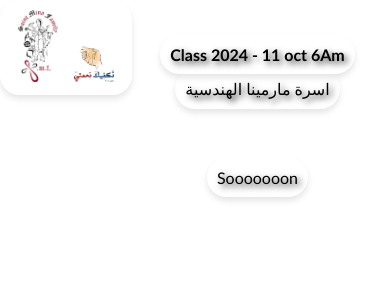
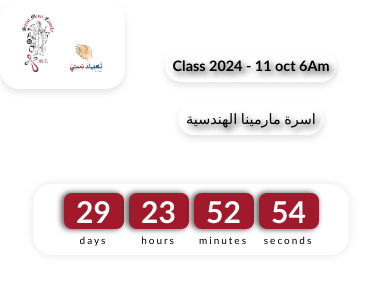
Before and after one commit to MarioMinaGaballa/smfgwp24, a React (Create React App) app: page / in a window 390 px wide. Shown: the top 300 px of the page. Built offline with nearby package versions, Linux system fonts and the light colour scheme.

Commit message:
CountDown

```diff
--- a/package.json
+++ b/package.json
@@ -3,6 +3,7 @@
   "version": "0.1.0",
   "private": true,
   "dependencies": {
+    "@pqina/flip": "^1.8.3",
     "@testing-library/jest-dom": "^5.17.0",
     "@testing-library/react": "^13.4.0",
     "@testing-library/user-event": "^13.5.0",
--- a/src/App.css
+++ b/src/App.css
@@ -4,22 +4,22 @@
 
 .logo-container {
   background-color: rgba(255, 255, 255, 0.8);
-  padding: 15px;
+  padding: 0.9rem;
   display: inline-block;
   border-radius: 20px;
   box-shadow: 0 4px 6px rgba(0, 0, 0, 0.1);
 }
 
 .logo1 {
-  width: 70px;
+  width: 4.4rem;
   height: auto;
   margin: 0 8px;
   transition: transform 0.3s ease;
 }
 .logo2 {
-  width: 100px;
+  width: 6.25rem;
   height: auto;
-  margin: 0 8px;
+  margin: 0 0.5rem;
   transition: transform 0.3s ease;
 }
 
@@ -40,23 +40,23 @@
 }
 
 .centered-text {
-  margin-top: -140px; /* قيمة سالبة لرفع النص أكثر، يمكنك تعديلها حسب الحاجة */
+  margin-top: -8.75rem; /* قيمة سالبة لرفع النص أكثر، يمكنك تعديلها حسب الحاجة */
   text-shadow: 3px 3px 6px rgba(0, 0, 0, 0.8);
   box-shadow: 0 4px 6px rgba(0, 0, 0, 0.1);
-  border-radius: 20px;
-  padding: 20px;
+  border-radius: 1.25rem;
+  padding: 1.25rem;
   font-size: 1.5em;
 }
 /* الأنماط الحالية تبقى كما هي */
 
-/* إضافة media query للشاشات الصغيرة */
-@media screen and (max-width: 768px) {
+
+@media (min-width: 1025px) {
   .logo-container {
-    padding: 10px;
+    padding: 0.625rem;
   }
 
   .logo1, .logo2 {
-    width: 50px;
+    width: 3.125rem;
   }
 
   .text-container {
@@ -70,36 +70,54 @@
   }
 }
 
-/* للشاشات الأصغر مثل الهواتف */
-@media screen and (max-width: 480px) {
+
+@media (min-width: 481px) and (max-width: 1024px) {
   .logo1, .logo2 {
     width: 40px;
+
   }
 
   .text-container {
     gap: 45px;
-    margin-left:125px;
-  }
-
-  .centered-text {
-    margin-top: -60px;
-    font-size: 1em;
-    padding: 10px;
-  }
-}
-@media screen and (max-width: 320px) {
-  .logo1, .logo2 {
-    width: 40px;
-  }
-
-  .text-container {
-    gap: 50px;
-    margin-left:135px;
+    margin-left:7rem;
   }
 
   .centered-text {
     margin-top: -70px;
     font-size: 1em;
-    padding: 10px;
+    padding: 1.6rem;
+
   }
 }
+.centeredCountDown{
+  margin-top: -70px;
+  font-size: 1em;
+  padding: 1.6rem;
+  margin-right: 7rem;
+}
+
+@media (max-width: 480px) {
+  .logo1, .logo2 {
+    width: 2rem;
+
+  }
+
+  .text-container {
+    gap: 50px;
+    margin-left:1.5rem;
+  }
+
+  .centered-text {
+    margin-top: -40px;
+    font-size: 0.9rem;
+    padding: 8px;
+    margin-left: 5.5rem;
+  }
+  .centeredCountDown{
+    margin-top: -70px;
+    font-size: 1em;
+    padding: 1.6rem;
+    margin-right: 2rem;
+  }
+
+}
--- a/src/App.js
+++ b/src/App.js
@@ -16,9 +16,9 @@ function App() {
       <div className='centered-text'>اسرة مارمينا الهندسية</div>
 
       <br />
-      <div className='centered-text'>Sooooooon</div>
+      <div className='centeredCountDown' style={{backgroundColor:"rgba(255, 255, 255, 0.8)",boxShadow:"0px 0px 10px rgba(0, 0, 0, 0.1)",borderRadius:20}}><CountDown/></div>
       </div>
-      <CountDown/>
+
     </div>
   );
 }
--- a/src/components/CountDown/CountDown.css
+++ b/src/components/CountDown/CountDown.css
@@ -1,28 +1,99 @@
+.countdown .content {
+  width: 100%;
+  display: flex;
+  flex-direction: row;
+  justify-content: center;
+  margin: auto;
+  gap: 12px;
+}
 
-.count-down {
-  width: 550px;
-  height: 378px;
-  margin: auto;
-  padding: 20px;
+.countdown .box {
+  width: calc(100% / 4);
+  display: flex;
+  flex-direction: column;
+  align-items: center;
+  justify-content: center;
+  height: 150px;
+  max-width: 150px;
 }
-.count-down .flipdown {
-  margin: auto;
-  width: 600px;
-  margin-top: 30px;
+
+.countdown .value {
+  font-size: 30px;
+  font-weight: 600;
+  background-color: #a11a2c;
+  color: white;
+  display: flex;
+  justify-content: center;
+  align-items: center;
+  border-radius: 8px;
+  width: 80px;
+  height: 80px;
+  position: relative;
+  box-shadow: -2px 0px 5px 1px #232423ad;
 }
-.count-down h1 {
-  text-align: center;
-  font-weight: 400;
-  font-size: 3em;
-  margin-top: 0;
-  margin-bottom: 10px;
+
+.countdown .label {
+  font-size: 20px;
+  font-weight: 100;
+  letter-spacing: 4px;
+  margin-top: 10px;
 }
-@media (max-width: 550px) {
-  .count-down {
-      width: 100%;
-      height: 362px;
+
+@media (min-width: 1025px) {
+  .countdown .content {
+      gap: 30px;
   }
-  .count-down h1 {
-      font-size: 2.5em;
+  .countdown .value {
+      font-size: 50px;
+      width: 120px;
+      height: 120px;
+  }
+  .countdown .box {
+      height: 200px;
+      max-width: 200px;
   }
 }
+
+@media screen and (max-width: 480px) {
+  .countdown .content {
+margin-right: 50px;
+    gap: 65px;
+}
+  .countdown .value {
+      font-size: 50px;
+      height: 100px;
+      width: 100px;
+  }
+  .countdown .box {
+
+      max-width: 40px;
+      height: 40px;
+  }
+  .countdown .label {
+    color: black;
+    font-size: 20px;
+    font-weight: 200;
+    letter-spacing: 4px;
+    margin-top: 5px;
+  }
+}
+@media screen and (max-width: 480px) {
+  .countdown .content {
+    gap: 45px;
+}
+  .countdown .value {
+      font-size: 30px;
+      height: 60px;
+      width: 60px;
+  }
+  .countdown .box {
+      max-width: 20px;
+      height: 20px;
+  }
+  .countdown .label {
+    font-size: 10px;
+    font-weight: 100;
+    letter-spacing: 2px;
+    margin-top: 5px;
+  }
+}
--- a/src/components/CountDown/CountDown.js
+++ b/src/components/CountDown/CountDown.js
@@ -1,9 +1,49 @@
-import React from 'react'
+import React, { useState, useEffect } from "react";
+import "./CountDown.css";
 
-function CountDown() {
-  return (
-    <div></div>
-  )
-}
+const COUNTDOWN_TARGET = new Date("2024-10-10T23:59:59");
 
-export default CountDown
+const getTimeLeft = () => {
+	const totalTimeLeft = COUNTDOWN_TARGET - new Date();
+	const days = Math.floor(totalTimeLeft / (1000 * 60 * 60 * 24));
+	const hours = Math.floor((totalTimeLeft / (1000 * 60 * 60)) % 24);
+	const minutes = Math.floor((totalTimeLeft / (1000 * 60)) % 60);
+	const seconds = Math.floor((totalTimeLeft / 1000) % 60);
+	return { days, hours, minutes, seconds };
+};
+
+const Countdown = () => {
+	const [timeLeft, setTimeLeft] = useState(() => getTimeLeft());
+
+	useEffect(() => {
+		const timer = setInterval(() => {
+			setTimeLeft(getTimeLeft());
+		}, 1000);
+
+		return () => {
+			clearInterval(timer);
+		};
+	}, []);
+
+	return (
+		<div className='countdown'>
+
+			<div className='content'>
+				{Object.entries(timeLeft).map((el) => {
+					const label = el[0];
+					const value = el[1];
+					return (
+						<div className='box' key={label}>
+							<div className='value'>
+								<span>{value}</span>
+							</div>
+							<span className='label'> {label} </span>
+						</div>
+					);
+				})}
+			</div>
+		</div>
+	);
+};
+
+export default Countdown;
```
Also changed, not shown: 1 other file (tests, documents, lock files or other folders).
